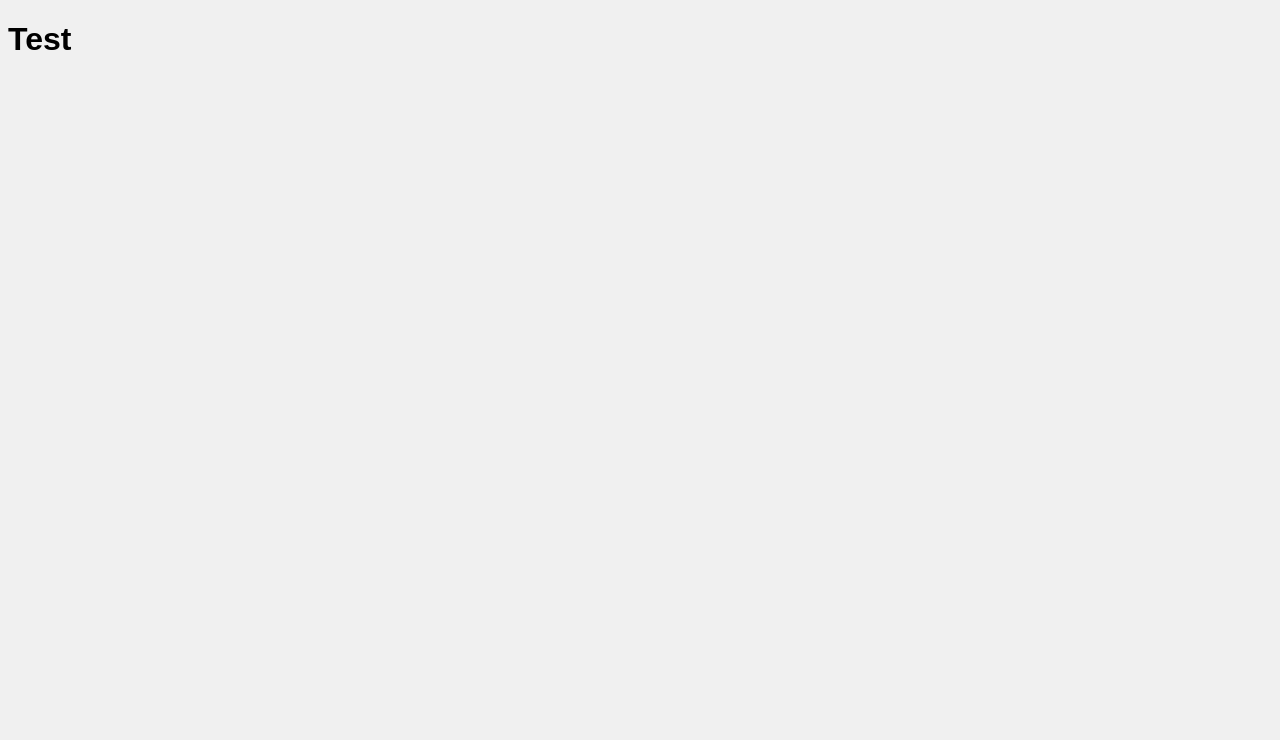
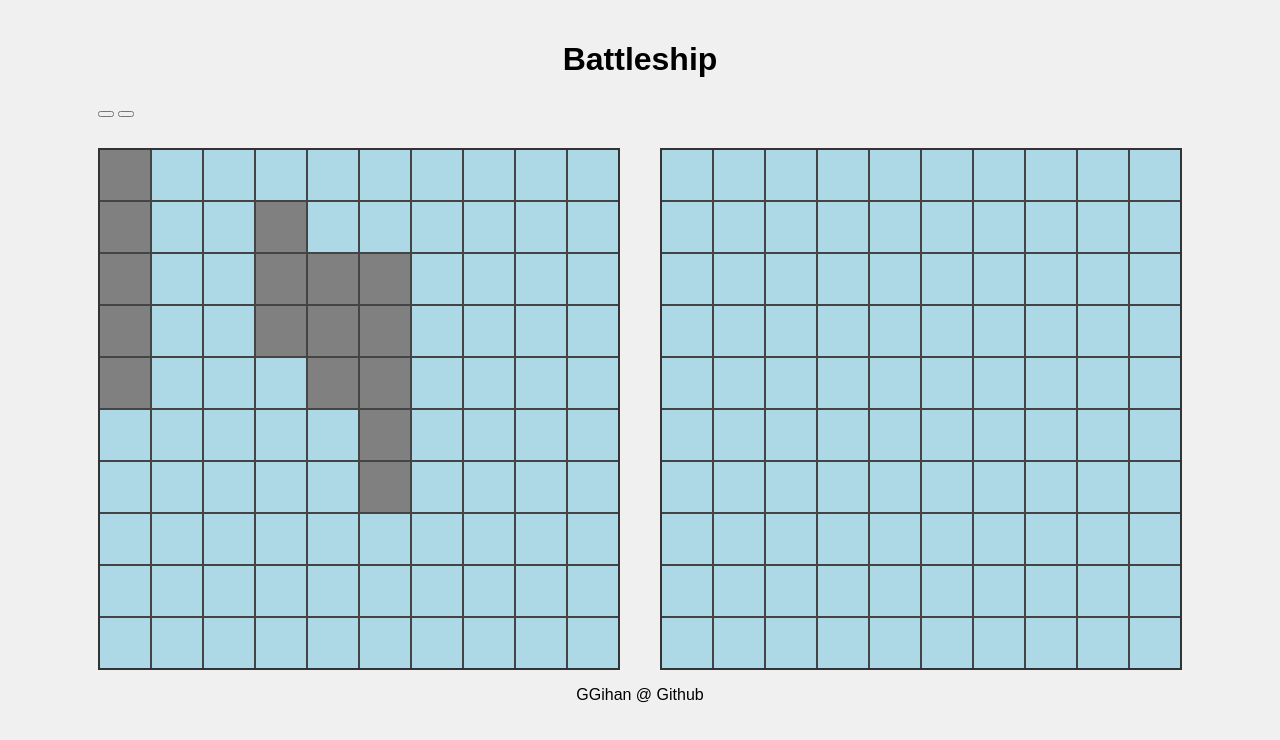
Before and after one commit to GGihan/battleship, a website built with webpack: page src/index.html in a window 1280 px wide. Built offline with nearby package versions, Linux system fonts and the light colour scheme.

Commit message:
Add basic ui elements and styling

```diff
--- a/src/gameController.js
+++ b/src/gameController.js
@@ -44,7 +44,7 @@ export class GameController {
             };
         }
 
-        await this.delay(500);
+        await this.delay(200);
         const computerResult = this.processComputerTurn();
 
         if (this.checkWin(this.player1)) {
--- a/src/index.html
+++ b/src/index.html
@@ -6,6 +6,40 @@
     <title>Battleship</title>
 </head>
 <body>
-    <h1>Test</h1>
+    <header id="header-container">
+        <h1>Battleship</h1>
+    </header>
+
+    <main id="main-container">
+
+        <div id="game-events">
+
+            <div id="player-events">
+
+            </div>
+
+            <div id="computer-events">
+
+            </div>
+        </div>
+
+        <div id="game-controls">
+            <button id="game-reset"></button>
+            <button></button>
+        </div>
+
+        <div id="gameboards">
+
+            <div id="player-board" class="board"></div>
+
+            <div id="computer-board" class="board"></div>
+
+        </div>
+
+    </main>
+
+    <footer id="footer-container">
+        <p>GGihan @ Github</p>
+    </footer>
 </body>
 </html>
--- a/src/index.js
+++ b/src/index.js
@@ -1,3 +1,8 @@
 import "./styles.css";
+import { GameController } from "./gameController";
+import { DisplayController } from "./ui";
 
-console.log('Hello from index.js!');
+const game = new GameController();
+const ui = DisplayController(game);
+
+ui.renderBoards();
--- a/src/styles.css
+++ b/src/styles.css
@@ -1,4 +1,39 @@
 body {
-  background-color: #f0f0f0;
-  font-family: sans-serif;
+    background-color: #f0f0f0;
+    font-family: sans-serif;
+    display: flex;
+    flex-direction: column;
+    align-items: center;
+    min-height: 100vh;
+    margin: 0;
+    padding: 20px;
 }
+
+#gameboards {
+    display: flex;
+    flex-direction: row;
+    justify-content: center;
+    gap: 40px;
+    margin-top: 30px;
+    flex-wrap: nowrap;
+}
+
+.board {
+    display: grid;
+    grid-template-columns: repeat(10, 50px);
+    grid-template-rows: repeat(10, 50px);
+    gap: 2px;
+    border: 2px solid #333;
+    background-color: #444;
+}
+
+.cell {
+    width: 50px;
+    height: 50px;
+    background-color: lightblue;
+}
+
+.cell.ship { background-color: gray; }
+.cell.hit { background-color: red; }
+.cell.miss { background-color: white; }
+.cell.sunk { background-color: darkred; }
--- a/src/ui.js
+++ b/src/ui.js
@@ -0,0 +1,61 @@
+export const DisplayController = (game) => {
+    const playerBoardElement = document.getElementById("player-board");
+    const computerBoardElement = document.getElementById("computer-board");
+
+    const renderBoards = () => {
+        _drawGrid(playerBoardElement, game.player1, "player");
+        _drawGrid(computerBoardElement, game.computer, "computer");
+    };
+
+    const _drawGrid = (container, player, type) => {
+        container.innerHTML = "";
+        const board = player.gameboard.board;
+
+        board.forEach((row, y) => {
+            row.forEach((cell, x) => {
+                const cellDiv = document.createElement("div");
+                cellDiv.classList.add("cell");
+                cellDiv.dataset.x = x;
+                cellDiv.dataset.y = y;
+
+                if (type === "player" && cell.hasShip) {
+                    cellDiv.classList.add("ship");
+                }
+
+                if (type === "computer") {
+                    cellDiv.addEventListener("click", () => handleAttack(x, y));
+                }
+
+                container.appendChild(cellDiv);
+            });
+        });
+    };
+
+    const handleAttack = async (x, y) => {
+
+        const result = await game.handleTurn(x, y);
+
+        if (!result) return;
+
+        updateCell(computerBoardElement, x, y, result.humanResult);
+
+        if (result.computerResult) {
+            updateCell(playerBoardElement, result.computerResult.x, result.computerResult.y, result.computerResult);
+        }
+
+        if (result.winner) {
+            alert(`${result.winner} wins!`);
+        }
+    };
+
+    const updateCell = (container, x, y, attackResult) => {
+        const cell = container.querySelector(`[data-x="${x}"][data-y="${y}"]`);
+        cell.classList.add(attackResult.hit ? "hit" : "miss");
+
+        if (attackResult.sunk) {
+            cell.classList.add("sunk");
+        }
+    };
+
+    return { renderBoards };
+};
```
